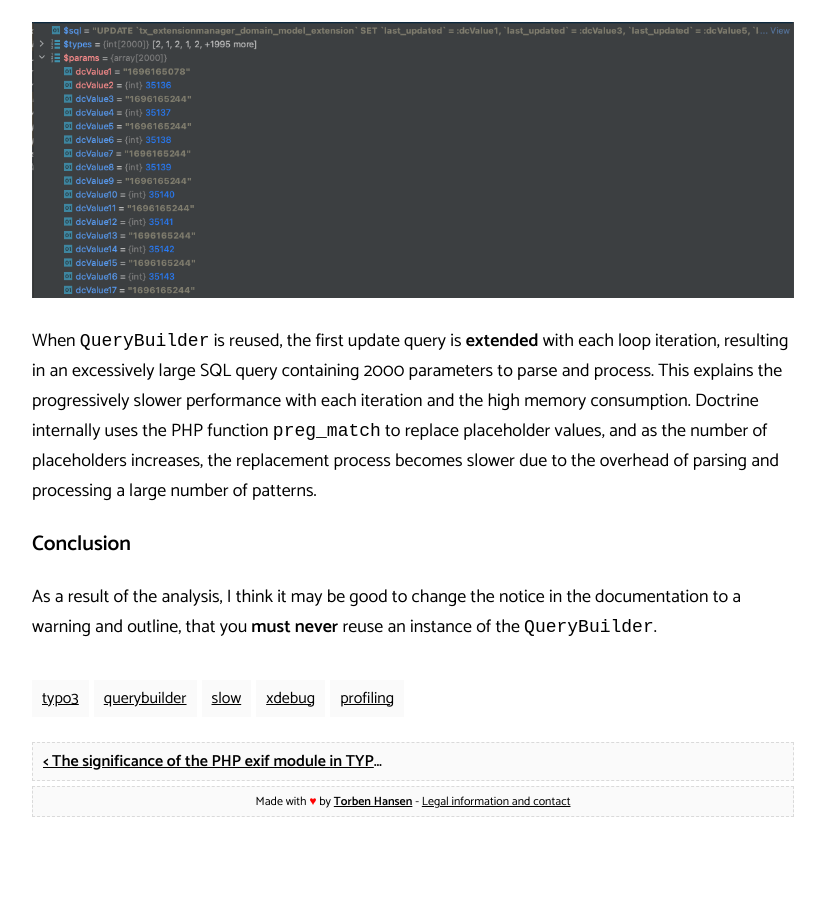
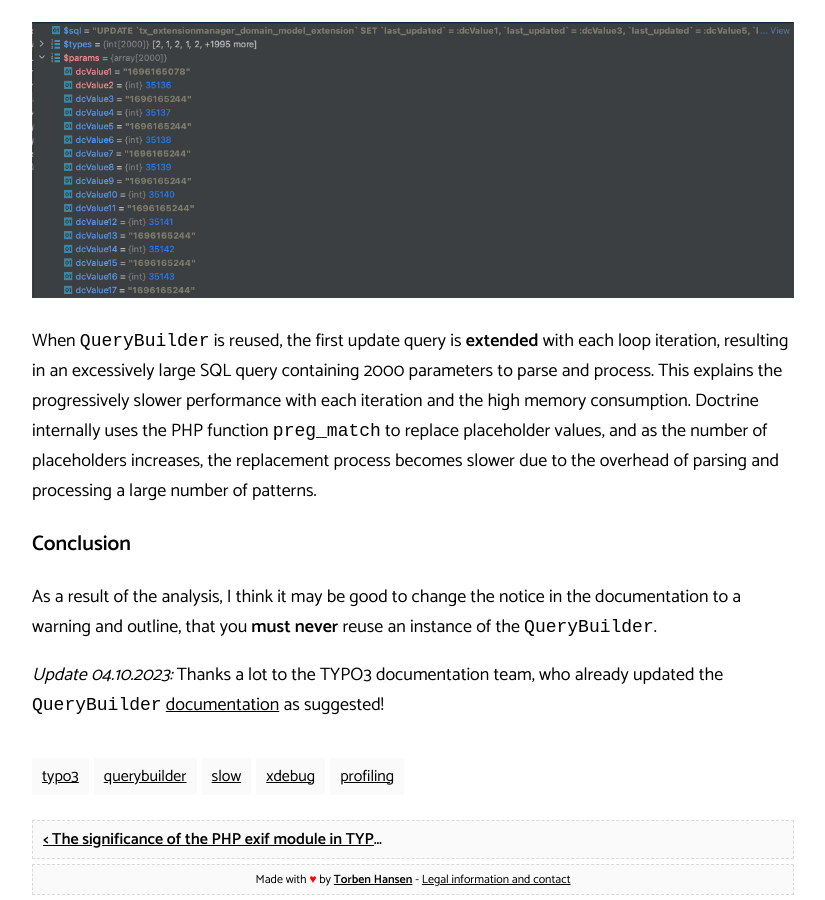
Before and after one commit to derhansen/derhansen.github.io, a Jekyll site: the page built from _posts/2023-10-01-do-not-reuse-typo3-querybuilder-instances.md, in a window 1280 px wide and 900 px high, scrolled down 3240 px. Shown: the whole window, without its empty margins (227-1052 px from the left). Built offline with Jekyll 4.4.1, drawn with Linux system fonts in a browser that asks for light colours; comment, search, counter and statistics services are not loaded; before the commit the page ends 4062 px from its top, so only the background shows below that.

Commit message:
Added notice about documentation update

```diff
--- a/_posts/2023-10-01-do-not-reuse-typo3-querybuilder-instances.md
+++ b/_posts/2023-10-01-do-not-reuse-typo3-querybuilder-instances.md
@@ -114,3 +114,7 @@ becomes slower due to the overhead of parsing and processing a large number of p
 
 As a result of the analysis, I think it may be good to change the notice in the documentation to a warning
 and outline, that you **must never** reuse an instance of the `QueryBuilder`.
+
+_Update 04.10.2023:_ Thanks a lot to the TYPO3 documentation team, who already updated
+the `QueryBuilder` [documentation](https://docs.typo3.org/m/typo3/reference-coreapi/main/en-us/ApiOverview/Database/QueryBuilder/Index.html#instantiation)
+as suggested!
```
Also changed, not shown: other parts of _posts/2023-10-01-do-not-reuse-typo3-querybuilder-instances.md (+1 -1 lines).
